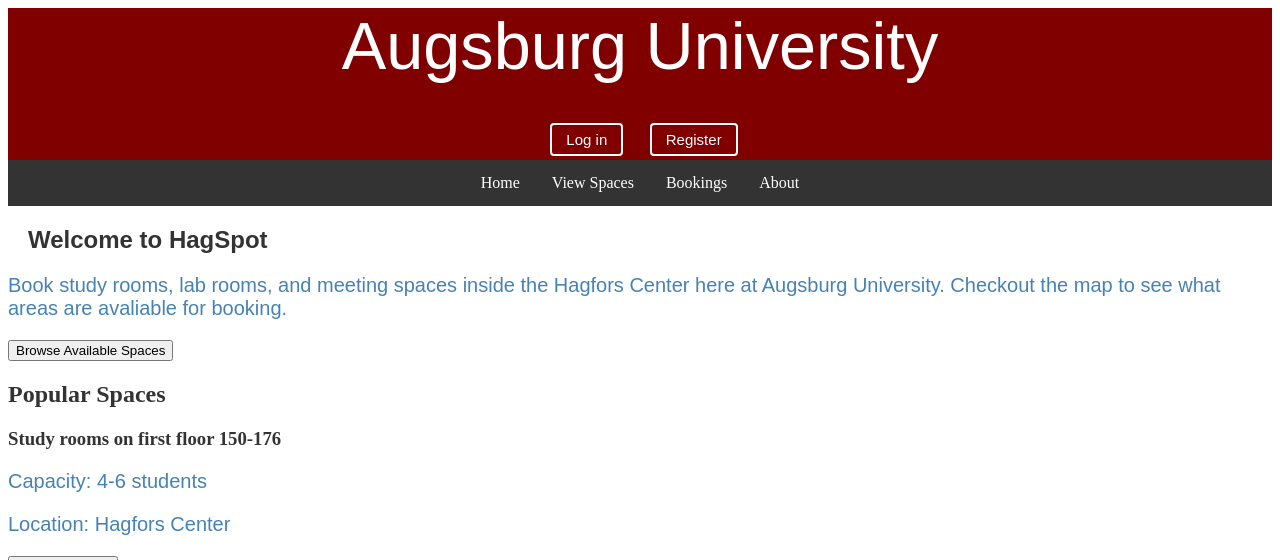
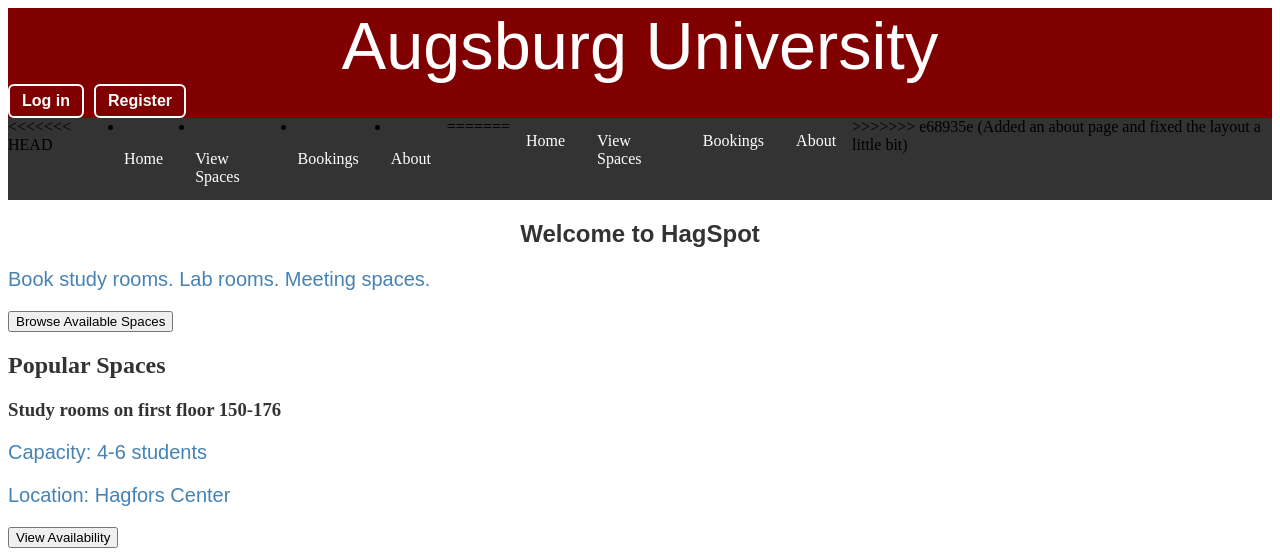
Before and after one commit to abdikarim19/hagspot, a PHP site: page / in a window 1280 px wide. Shown: the top 560 px of the page. Run offline with PHP 8.4, Linux system fonts and the light colour scheme.

Commit message:
Added an about page and fixed the layout a little bit

```diff
--- a/hagspotstyle.css
+++ b/hagspotstyle.css
@@ -25,6 +25,10 @@ nav{
   	display: flex;
   	justify-content: center;
 }
+.active {
+    font-weight: bold;
+    text-decoration: underline;
+}
 nav a{
 	display: block;
 	color: white;
@@ -46,6 +50,26 @@ p{
 	text-align: left;
 	font-family: Arial, sans-serif;
 	font-size: 15pt;
+}
+.header-right {
+    display: flex;
+    gap: 10px;
+}
 
+/* Button style */
+.header-right a {
+    border: 2px solid white;
+    color: white;
+    padding: 6px 12px;
+	font-size: 12pt;
+    text-decoration: none;
+    border-radius: 6px;
+    font-family: Arial, sans-serif;
+    font-weight: bold;
+}
 
+/* Hover effect */
+.header-right a:hover {
+    background-color: white;
+    color: rgb(128,0,0);
 }
--- a/index.html
+++ b/index.html
@@ -14,18 +14,27 @@
     <div class="header-left">
         Augsburg University
     </div>
-	<!--
+
     <div class="header-right">
-        HagSpot
-    </div> -->
+        <a href="login.php">Log in</a>
+        <a href="login.php?form=register">Register</a>
+    </div>
+
 
 </header>
 <!-- naviagations for different options -->
 <nav>
+<<<<<<< HEAD
     <li><a href="#">Home</a></li>
     <li><a href="#">View Spaces</a></li>
    <li> <a href="#">Bookings</a></li>
    <li> <a href="#">About</a></li>
+=======
+    <a href="index.html">Home</a>
+    <a href="#">View Spaces</a>
+    <a href="#">Bookings</a>
+    <a href="about.html">About</a>
+>>>>>>> e68935e (Added an about page and fixed the layout a little bit)
 </nav>
 <main>
 <!-- Description section for website-->
--- a/index.php
+++ /dev/null
@@ -1,144 +0,0 @@
-<?php
-// index.php
-// This is the main page of HagSpot
-// We use session_start() to remember if the user is logged in
-session_start();
-?>
-
-<!DOCTYPE html>
-<html lang="en">
-<head>
-    <link href="hagspotstyle.css" rel="stylesheet">
-    <meta charset="UTF-8">
-    <title>HagSpot | Augsburg University</title>
-    <style>
-        /* We added flexbox to the header so the buttons go to the right side */
-        h1 {
-            display: flex;
-            justify-content: space-between;
-            align-items: center;
-            padding: 0 20px;
-        }
-
-        /* Style for the log in and register buttons */
-        .header-buttons a {
-            color: white;
-            font-family: Arial, sans-serif;
-            font-size: 15px;
-            text-decoration: none;
-            padding: 6px 14px;
-            border: 2px solid white;
-            border-radius: 4px;
-            margin-left: 8px;
-        }
-
-        /* Buttons change color to red when you hover over them */
-        .header-buttons a:hover {
-            background: white;
-            color: rgb(128,0,0);
-        }
-
-        /* Style for the message text when logged in */
-        .header-buttons span {
-            color: white;
-            font-family: Arial, sans-serif;
-        }
-    </style>
-</head>
-
-<header>
-    <div class="header-left">Augsburg University</div>
-
-    <div class="header-buttons">
-        <?php if (isset($_SESSION['user_name'])): ?>
-            <!-- If the user is logged in show the log out button -->
-            <a href="logout.php">Log out</a>
-        <?php else: ?>
-            <!-- If the user is not logged inshow log in and register buttons -->
-            <a href="login.php">Log in</a>
-            <a href="login.php?form=register">Register</a>
-        <?php endif; ?>
-    </div>
-</header>
-
-<nav>
-    <a href="#">Home</a>
-    <a href="#">View Spaces</a>
-    <a href="#">Bookings</a>
-    <a href="#">About</a>
-</nav>
-
-<!-- Show a message if login.php sent one (like "Wrong password") -->
-<?php if (isset($_SESSION['msg'])): ?>
-    <p style="background:#f8d7da; color:#721c24; padding:10px; text-align:center; font-family:Arial;">
-        <?= $_SESSION['msg'] ?>
-    </p>
-    <?php unset($_SESSION['msg']); // delete message after showing it ?>
-<?php endif; ?>
-
-<main>
-    <section class="hero">
-        <h1>Welcome to HagSpot</h1>
-        <p>
-            Book study rooms, lab rooms, and meeting spaces inside the Hagfors Center here at Augsburg University.
-            Checkout the map to see what areas are avaliable for booking.
-        </p>
-        <button>Browse Available Spaces</button>
-    </section>
-
-    <section class="spaces">
-        <h2>Popular Spaces</h2>
-        <div class="card-container">
-
-            <div class="space-card">
-                <h3>Study rooms on first floor 150-176</h3>
-                <p>Capacity: 4-6 students</p>
-                <p>Location: Hagfors Center</p>
-                <button>View Availability</button>
-            </div>
-
-            <div class="space-card">
-                <h3>Study rooms on second floor 250-276</h3>
-                <p>Capacity: 4-6 students</p>
-                <p>Location: Hagfors Center</p>
-                <button>View Availability</button>
-            </div>
-
-            <div class="space-card">
-                <h3>Study rooms on third floor 350-376</h3>
-                <p>Capacity: 4-6 students</p>
-                <p>Location: Hagfors Center</p>
-                <button>View Availability</button>
-            </div>
-
-            <div class="space-card">
-                <h3>Major Specific Study Rooms</h3>
-                <p>Capacity: 8-10 students</p>
-                <p>Location: Hagfors Center</p>
-                <button>View Availability</button>
-            </div>
-
-            <div class="space-card">
-                <h3>Extra Study areas</h3>
-                <p>Capacity: 2-4 students</p>
-                <p>Location: Hagfors Center</p>
-                <button>View Availability</button>
-            </div>
-
-            <div class="space-card">
-                <h3>Meeting Rooms</h3>
-                <p>Capacity: 15-20 students or faculty</p>
-                <p>Location: Hagfors Center</p>
-                <button>View Availability</button>
-            </div>
-
-        </div>
-    </section>
-</main>
-
-<footer>
-    <p>HagSpot | Augsburg University Space Booking System</p>
-</footer>
-
-</body>
-</html>
--- a/login.php
+++ b/login.php
@@ -125,10 +125,10 @@ $show = isset($_GET['form']) ? $_GET['form'] : 'login';
 </header>
 
 <nav>
-    <a href="index.php">Home</a>
+    <a href="index.html">Home</a>
     <a href="#">View Spaces</a>
     <a href="#">Bookings</a>
-    <a href="#">About</a>
+    <a href="about.html">About</a>
 </nav>
 
 <!-- Show message if there is one (like "Wrong password") -->
```
Also changed, not shown: about.html (added, +109 -0 lines), 1 other file.
